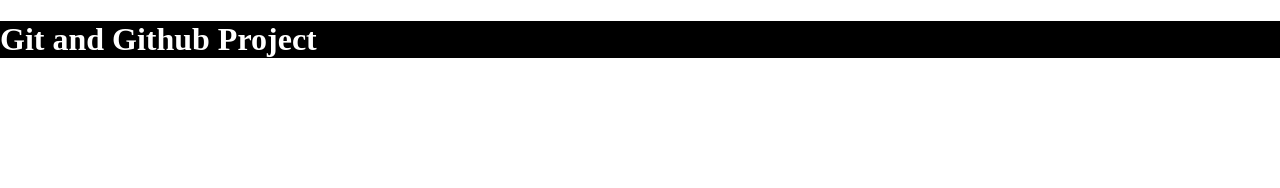
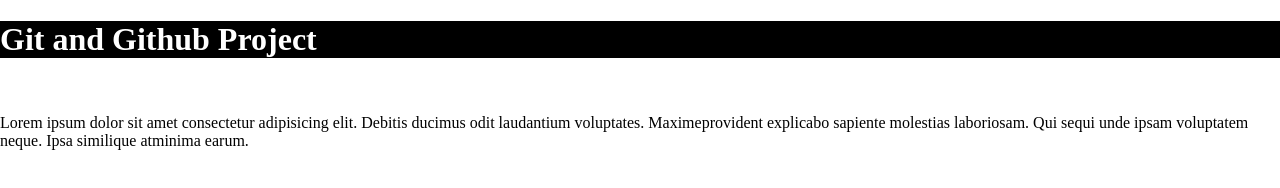
Before and after one commit to ishitadudhat/My-Project2, a plain HTML site: page index.html in a window 1280 px wide. Drawn offline with Linux system fonts and the light colour scheme.

Commit message:
add br and p tag in branch1

```diff
--- a/index.html
+++ b/index.html
@@ -8,5 +8,7 @@
 </head>
 <body>
     <h1>Git and Github Project</h1>
+    <br>
+    <p>Lorem ipsum dolor sit amet consectetur adipisicing elit. Debitis ducimus odit laudantium voluptates. Maximeprovident explicabo sapiente molestias laboriosam. Qui sequi unde ipsam voluptatem neque. Ipsa similique atminima earum.</p>
 </body>
 </html>
```
